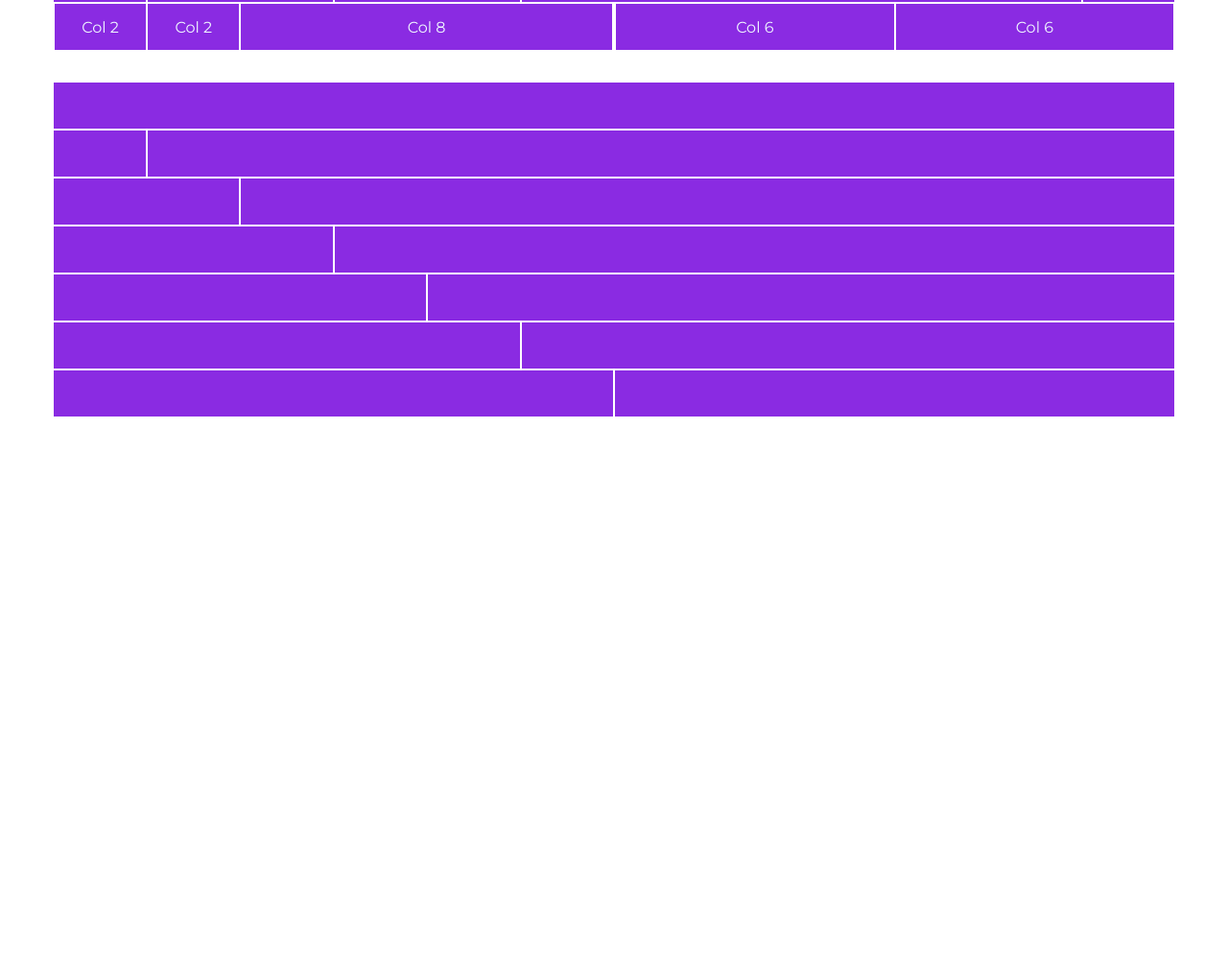
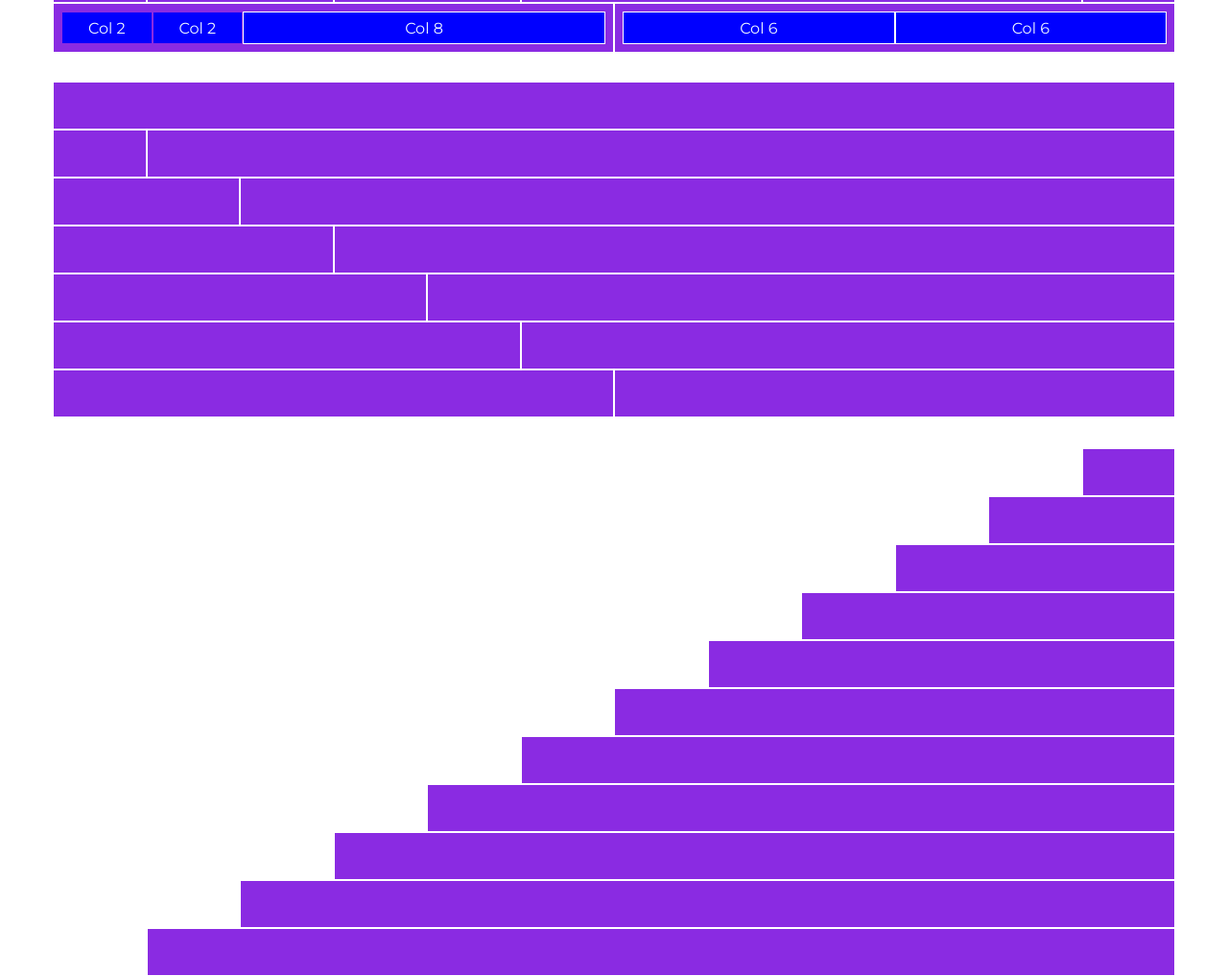
Before and after one commit to LauraMargherita25/html-css-12bool, a plain HTML site: page index.html in a window 1280 px wide. Shown: the part 247-1264 px from the top of the page at 96% size. Before the commit the page ends 800 px from the top, so only its background shows below. Drawn offline with Linux system fonts and the light colour scheme.

Commit message:
Add section 3

```diff
--- a/index.html
+++ b/index.html
@@ -107,6 +107,7 @@
 
             <div class="row">
                 <div class="col-6">
+                    <div class="row">
                         <div class="col-2">
                             <p>Col 2</p>
                         </div>
@@ -117,7 +118,9 @@
                             <p>Col 8</p>
                         </div>
                     </div>
+                </div>
                 <div class="col-6">
+                    <div class="row">
                         <div class="col-6">
                             <p>Col 6</p>
                         </div>
@@ -126,6 +129,7 @@
                         </div>
                     </div>
                 </div>
+
         </section>
 
         <section class="layout-2">
@@ -172,7 +176,50 @@
         </section>
 
         <section class="layout-3">
-
+            <div class="row">
+                <div class="col-1 col-offset-11">
+                </div>
+            </div>
+            <div class="row">
+                <div class="col-2 col-offset-10">
+                </div>
+            </div>
+            <div class="row">
+                <div class="col-3 col-offset-9">
+                </div>
+            </div>
+            <div class="row">
+                <div class="col-4 col-offset-8">
+                </div>
+            </div>
+            <div class="row">
+                <div class="col-5 col-offset-7">
+                </div>
+            </div>
+            <div class="row">
+                <div class="col-6 col-offset-6">
+                </div>
+            </div>
+            <div class="row">
+                <div class="col-7 col-offset-5">
+                </div>
+            </div>
+            <div class="row">
+                <div class="col-8 col-offset-4">
+                </div>
+            </div>
+            <div class="row">
+                <div class="col-9 col-offset-3">
+                </div>
+            </div>
+            <div class="row">
+                <div class="col-10 col-offset-2">
+                </div>
+            </div>
+            <div class="row">
+                <div class="col-11 col-offset-1">
+                </div>
+            </div>
         </section>
 
     </div>
--- a/style/framework.css
+++ b/style/framework.css
@@ -12,6 +12,7 @@
 }
 
 .row{
+    width: 100%;
     display: flex;
     flex-direction: row;
     flex-wrap: wrap;
@@ -82,3 +83,51 @@
     width: calc((100% / 12) * 12);
     max-width: calc((100% / 12) * 12);
 }
+
+/* off-sets */
+.col-offset-1{
+    margin-left: calc((100% / 12) * 1);
+}
+
+.col-offset-2{
+    margin-left: calc((100% / 12) * 2);
+}
+
+.col-offset-3{
+    margin-left: calc((100% / 12) * 3);
+}
+
+.col-offset-4{
+    margin-left: calc((100% / 12) * 4);
+}
+
+.col-offset-5{
+    margin-left: calc((100% / 12) * 5);
+}
+
+.col-offset-6{
+    margin-left: calc((100% / 12) * 6);
+}
+
+.col-offset-7{
+    margin-left: calc((100% / 12) * 7);
+}
+
+.col-offset-8{
+    margin-left: calc((100% / 12) * 8);
+}
+.col-offset-9{
+    margin-left: calc((100% / 12) * 9);
+}
+
+.col-offset-10{
+    margin-left: calc((100% / 12) * 10);
+}
+
+.col-offset-11{
+    margin-left: calc((100% / 12) * 11);
+}
+
+.col-offset-12{
+    margin-left: calc((100% / 12) * 12);
+}
--- a/style/style.css
+++ b/style/style.css
@@ -1,14 +1,24 @@
+/* css reset */
+*{
+    padding: 0;
+    margin: 0;
+    box-sizing: border-box;
+}
+/* /css reset */
+
 :root{
     color: aliceblue;
     font-family: 'Montserrat', sans-serif;
 }
 
 .row{
-    background-color: blueviolet;
+    height: 50px;
 }
 
 [class*="col-"]{
-    height: 50px;
+    /* height: 50px; */
+    background-color: blueviolet;
+
     border: 1px solid white;
 
     display: flex;
@@ -16,18 +26,18 @@
     align-items: center;
 }
 
-/* .layout-1 .row:last-of-type .col-6{
-    padding: 1rem;
+.col-6 .row{
+    border: 8px solid blueviolet;
+}
+.col-6 .col-2{
+    border: 1px solid blueviolet;
+}
+.row .row [class*="col-"]{
+    background-color: blue;
+
 }
 
-.layout-1 .row:last-of-type .col-6 > div{
-    height: 50%;
-
-    background-color: rgb(105, 12, 12);
-
-    border: none;
-}  */
-
-.layout-2{
+.layout-2,
+.layout-3{
     margin-top: 2rem;
 }
```
Lines whose indentation alone changed are shown as unchanged.
